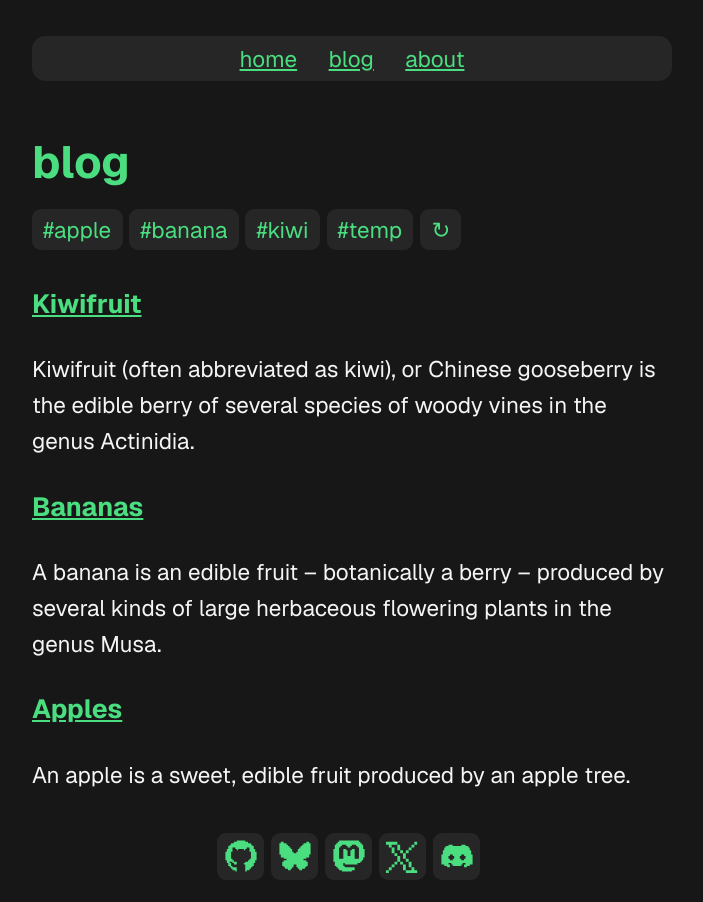
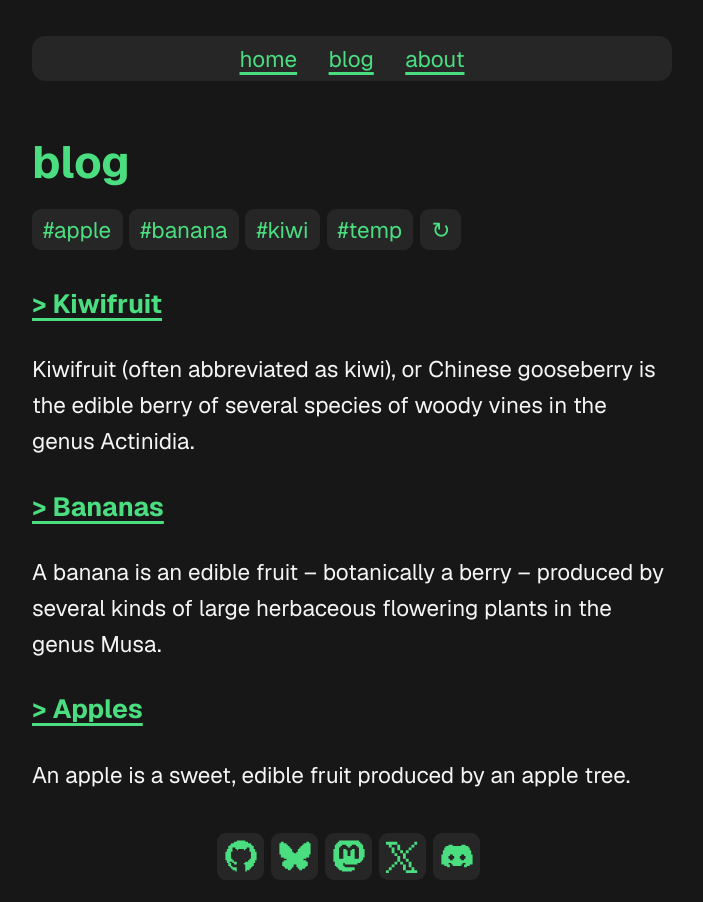
Before and after one commit to libremelon/libremelon.github.io, a Jekyll site: the page built from blog.html, in a window 1280 px wide. Shown: the whole page, without its empty margins (288-991 px from the left). Built offline with Jekyll 4.4.1, drawn with Linux system fonts in a browser that asks for light colours.

Commit message:
feat(site): new links styling

```diff
--- a/_sass/main.scss
+++ b/_sass/main.scss
@@ -34,6 +34,8 @@ body {
 
 a {
   color: #4ade80;
+  text-underline-offset: 0.5vh;
+  text-decoration-thickness: 0.3vh;
 }
 
 #btn,
--- a/blog.html
+++ b/blog.html
@@ -52,7 +52,7 @@ description: find all my blog posts here :D
     {%- for post in site.tags[tag] -%}
       <li>
         <h3>
-          <a href="{{ post.url }}">{{ post.title }}</a>
+          <a href="{{ post.url }}">> {{ post.title }}</a>
         </h3>
         {{ post.excerpt }}
       </li>
@@ -65,7 +65,7 @@ description: find all my blog posts here :D
   {%- for post in site.posts -%}
     <li>
       <h3>
-        <a href="{{ post.url }}">{{ post.title }}</a>
+        <a href="{{ post.url }}">> {{ post.title }}</a>
       </h3>
       {{ post.excerpt }}
     </li>
```
